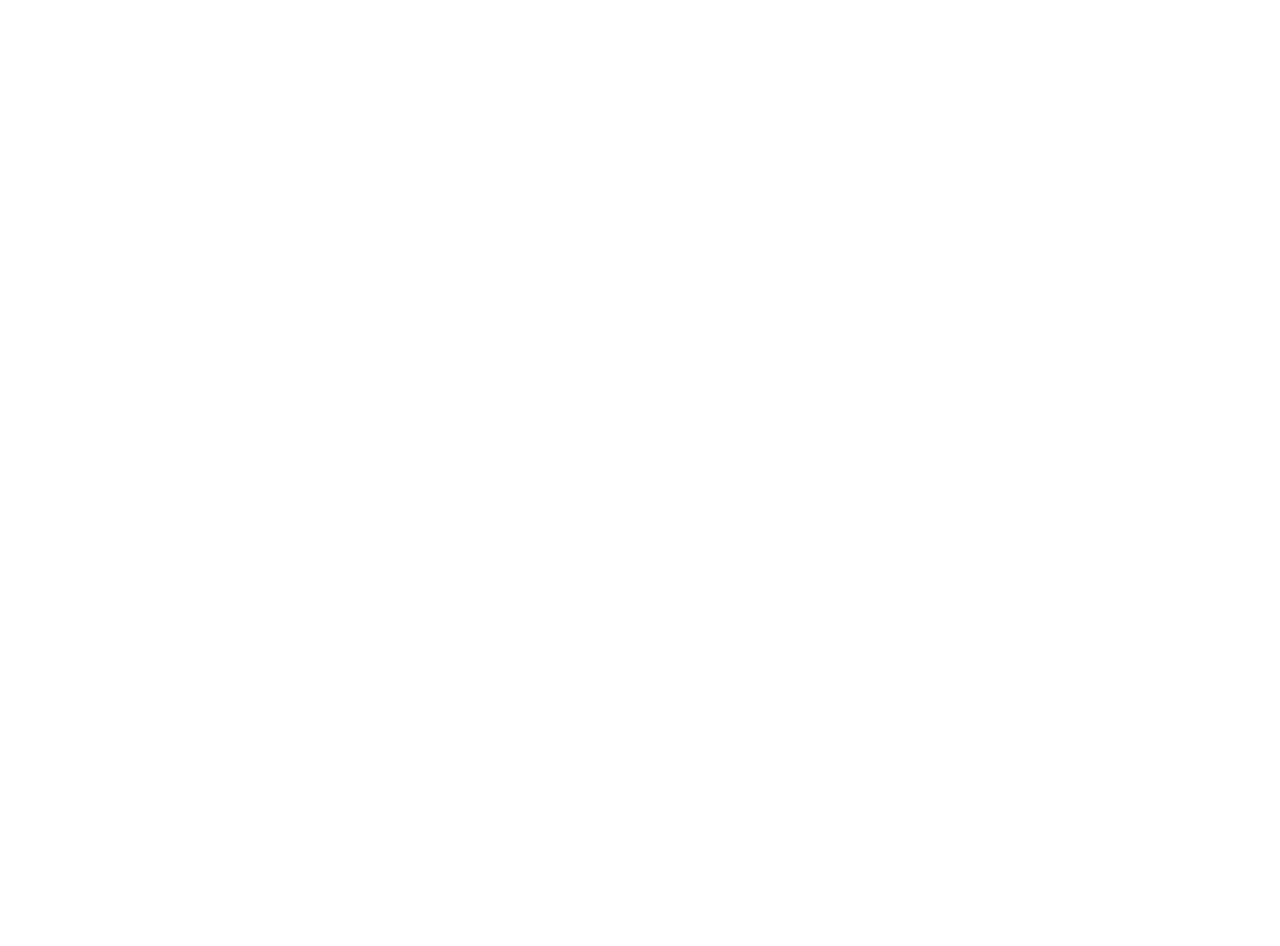
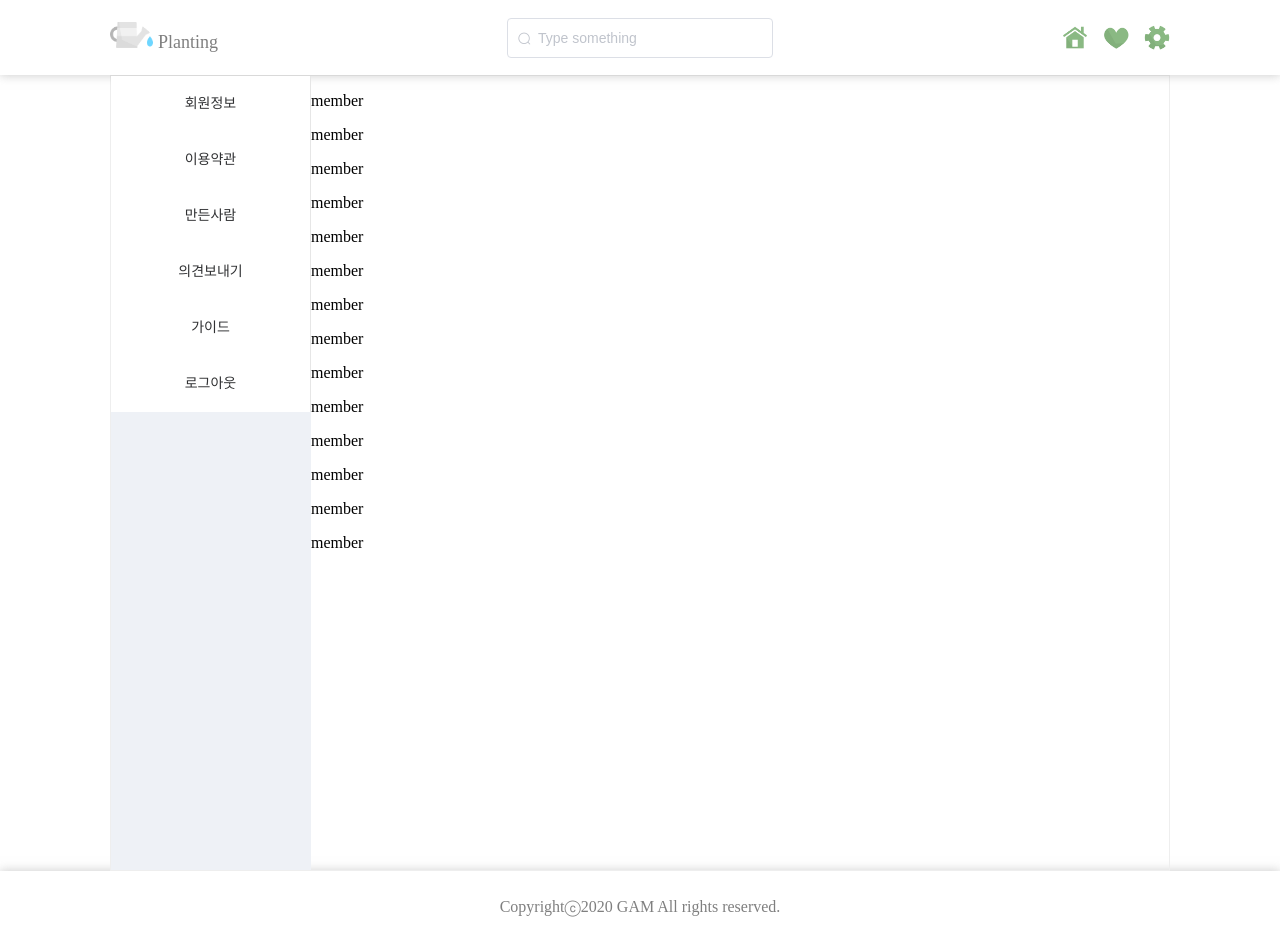
Before and after one commit to ga-m/planting-front, a Vue app: page /home/setting/member in a window 1280 px wide. Before the commit the page ends 800 px from the top, so only its background shows below. Built offline with nearby package versions, Linux system fonts and the light colour scheme.

Commit message:
셋팅페이지
- 라우팅 추가, 관련 페이지 추가
- 사이드메뉴 추가
- 로그인 폼 위치 조정

```diff
--- a/src/routes/index.js
+++ b/src/routes/index.js
@@ -8,6 +8,11 @@
 import Home from '../views/Home';
 import Follow from '../views/Follow';
 import Setting from '../views/Setting';
+import Member from '../views/Member';
+import Term from '../views/Term';
+import Issue from '../views/Issue';
+import Guide from '../views/Guide';
+import Credit from '../views/Credit';
 
 Vue.use(VueRouter);
 
@@ -51,7 +56,34 @@
         {
           path: 'setting',
           component: Setting,
-          name: 'setting'
+          redirect: '/home/setting/member',
+          children: [
+            {
+              path: 'member',
+              component: Member,
+              name: 'member'
+            },
+            {
+              path: 'term',
+              component: Term,
+              name: 'term'
+            },
+            {
+              path: 'guide',
+              component: Guide,
+              name: 'guide'
+            },
+            {
+              path: 'issue',
+              component: Issue,
+              name: 'issue'
+            },
+            {
+              path: 'credit',
+              component: Credit,
+              name: 'credit'
+            },
+          ]
         }
       ]
     }
--- /dev/null
+++ b/src/views/Credit.vue
@@ -0,0 +1,22 @@
+<template>
+  <section>
+    <p>credit</p>
+    <p>credit</p>
+    <p>credit</p>
+    <p>credit</p>
+    <p>credit</p>
+    <p>credit</p>
+    <p>credit</p>
+    <p>credit</p>
+  </section>
+</template>
+
+<script>
+export default {
+
+}
+</script>
+
+<style>
+
+</style>
--- /dev/null
+++ b/src/views/Guide.vue
@@ -0,0 +1,22 @@
+<template>
+  <div>
+    <p>guide</p>
+    <p>guide</p>
+    <p>guide</p>
+    <p>guide</p>
+    <p>guide</p>
+    <p>guide</p>
+    <p>guide</p>
+    <p>guide</p>
+  </div>
+</template>
+
+<script>
+export default {
+
+}
+</script>
+
+<style>
+
+</style>
--- /dev/null
+++ b/src/views/Issue.vue
@@ -0,0 +1,18 @@
+<template>
+  <div>
+    <p>issue</p>
+    <p>issue</p>
+    <p>issue</p>
+    <p>issue</p>
+    <p>issue</p>
+    <p>issue</p>
+    <p>issue</p>
+    <p>issue</p>
+  </div>
+</template>
+
+<script>
+export default {};
+</script>
+
+<style></style>
--- a/src/views/Login.vue
+++ b/src/views/Login.vue
@@ -39,7 +39,8 @@
     };
   },
   methods: {
-    login() {}
+    login() {
+    }
   }
 };
 </script>
@@ -64,6 +65,7 @@
 }
 .login-form {
   width: 100%;
+  margin-bottom: 100px;
 }
 .login-input {
   margin-top: 10px;
--- /dev/null
+++ b/src/views/Member.vue
@@ -0,0 +1,28 @@
+<template>
+  <section>
+    <p>member</p>
+    <p>member</p>
+    <p>member</p>
+    <p>member</p>
+    <p>member</p>
+    <p>member</p>
+    <p>member</p>
+    <p>member</p>
+    <p>member</p>
+    <p>member</p>
+    <p>member</p>
+    <p>member</p>
+    <p>member</p>
+    <p>member</p>
+  </section>
+</template>
+
+<script>
+export default {
+
+}
+</script>
+
+<style>
+
+</style>
--- a/src/views/Setting.vue
+++ b/src/views/Setting.vue
@@ -1,25 +1,39 @@
 <template>
-  <div>
-    <p><router-link to="/login">go to login page</router-link></p>
-    <p><router-link to="/login">go to login page</router-link></p>
-    <p><router-link to="/login">go to login page</router-link></p>
-    <p><router-link to="/login">go to login page</router-link></p>
-    <p><router-link to="/login">go to login page</router-link></p>
-    <p><router-link to="/login">go to login page</router-link></p>
-    <p><router-link to="/login">go to login page</router-link></p>
-    <p><router-link to="/login">go to login page</router-link></p>
-    <p><router-link to="/login">go to login page</router-link></p>
-    <p><router-link to="/login">go to login page</router-link></p>
-    <p><router-link to="/login">go to login page</router-link></p>
-    <p><router-link to="/login">go to login page</router-link></p>
-    <p><router-link to="/login">go to login page</router-link></p>
-    <p><router-link to="/login">go to login page</router-link></p>
-    <p><router-link to="/login">go to login page</router-link></p>
-  </div>
+  <section>
+    <el-container style="height: 796px; border: 1px solid #eee">
+      <el-aside width="200px" style="background-color: rgb(238, 241, 246); align-text: center;">
+        <el-menu>
+          <router-link to="/home/setting/member"><el-menu-item index="1">회원정보</el-menu-item></router-link>
+          <router-link to="/home/setting/term"><el-menu-item index="2">이용약관</el-menu-item></router-link>
+          <router-link to="/home/setting/credit"><el-menu-item index="3">만든사람</el-menu-item></router-link>
+          <router-link to="/home/setting/issue"><el-menu-item index="4">의견보내기</el-menu-item></router-link>
+          <router-link to="/home/setting/guide"><el-menu-item index="5">가이드</el-menu-item></router-link>
+          <router-link to="/login"><el-menu-item index="6">로그아웃</el-menu-item></router-link>
+        </el-menu>
+      </el-aside>
+      <el-container style="width: 100%; height: 100%;">
+        <router-view></router-view>
+      </el-container>
+    </el-container>
+  </section>
 </template>
 
 <script>
 export default {};
 </script>
 
-<style></style>
+<style scoped>
+.el-header {
+  background-color: #b3c0d1;
+  color: #333;
+  line-height: 60px;
+}
+
+.el-aside {
+  color: #333;
+}
+
+.el-menu-item {
+  text-align: center;
+}
+</style>
--- /dev/null
+++ b/src/views/Term.vue
@@ -0,0 +1,22 @@
+<template>
+  <div>
+    <p>term</p>
+    <p>term</p>
+    <p>term</p>
+    <p>term</p>
+    <p>term</p>
+    <p>term</p>
+    <p>term</p>
+    <p>term</p>
+  </div>
+</template>
+
+<script>
+export default {
+
+}
+</script>
+
+<style>
+
+</style>
```
